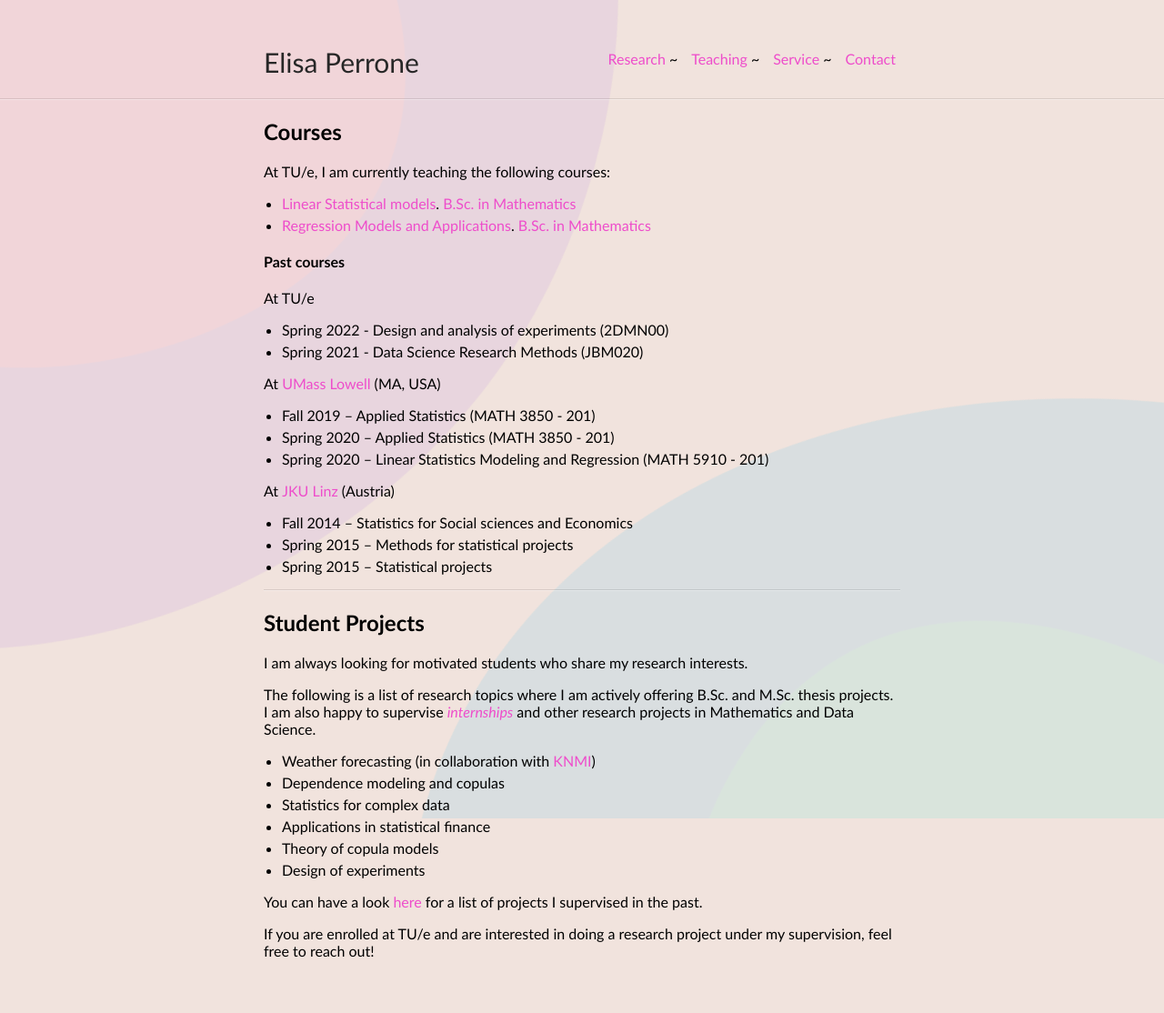
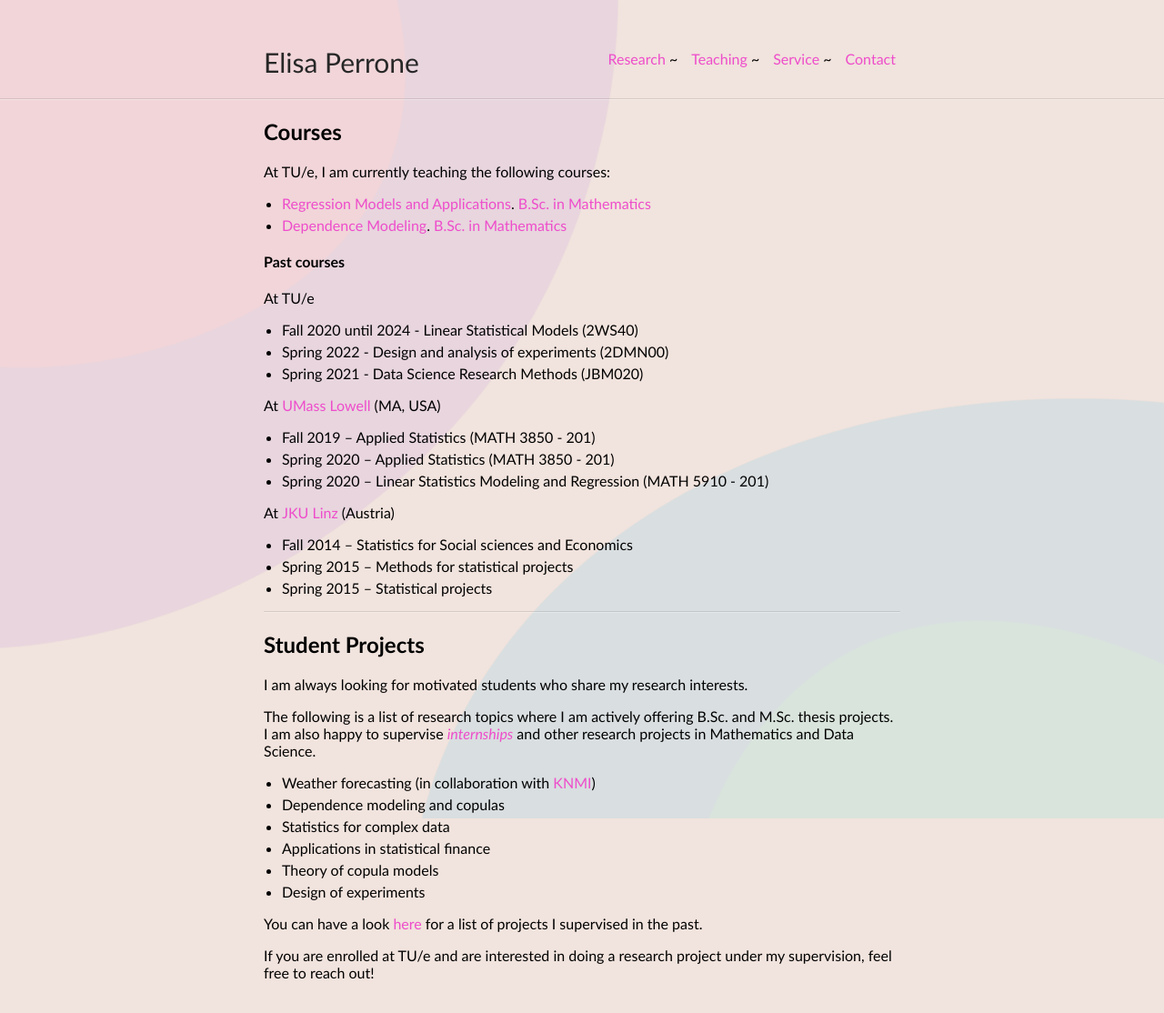
Before and after one commit to elisaperrone/elisaperrone.github.io, a Jekyll site: the page built from teaching.md, in a window 1280 px wide. Shown: the whole page at 91% size. Built offline with Jekyll 4.4.1, drawn with Linux system fonts in a browser that asks for light colours; our own code applies the rules of GitHub Pages for plain Markdown files; before the commit the page ends 1090 px from its top, so only the background shows below that.

Commit message:
Update teaching.md
update list of courses

```diff
--- a/teaching.md
+++ b/teaching.md
@@ -6,13 +6,14 @@ layout: default
 
 At TU/e, I am currently teaching the following courses:
 
-* [Linear Statistical models](https://research.tue.nl/en/courses/linear-statistical-models-3). [B.Sc. in Mathematics](https://www.tue.nl/en/education/bachelor-college/bachelor-applied-mathematics)
 * [Regression Models and Applications](https://research.tue.nl/nl/courses/regression-models-and-applications). [B.Sc. in Mathematics](https://www.tue.nl/en/education/bachelor-college/bachelor-applied-mathematics)
+* [Dependence Modeling](https://research.tue.nl/en/courses/dependence-modeling). [B.Sc. in Mathematics](https://www.tue.nl/en/education/bachelor-college/bachelor-applied-mathematics)
 
 #### Past courses
 
 At TU/e
 
+* Fall 2020 until 2024 - Linear Statistical Models (2WS40)
 * Spring 2022 - Design and analysis of experiments (2DMN00)
 * Spring 2021 - Data Science Research Methods (JBM020)
 
```
